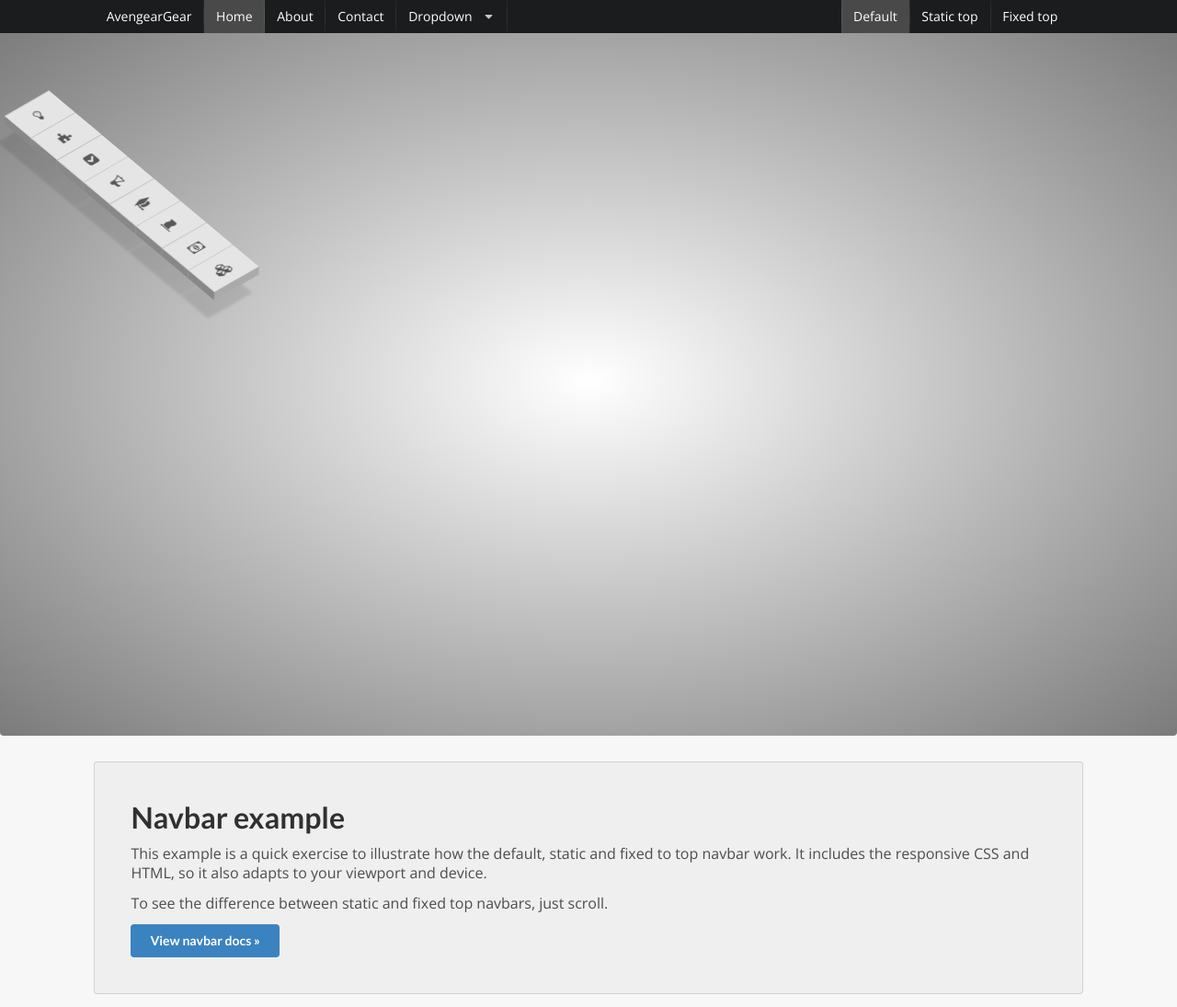
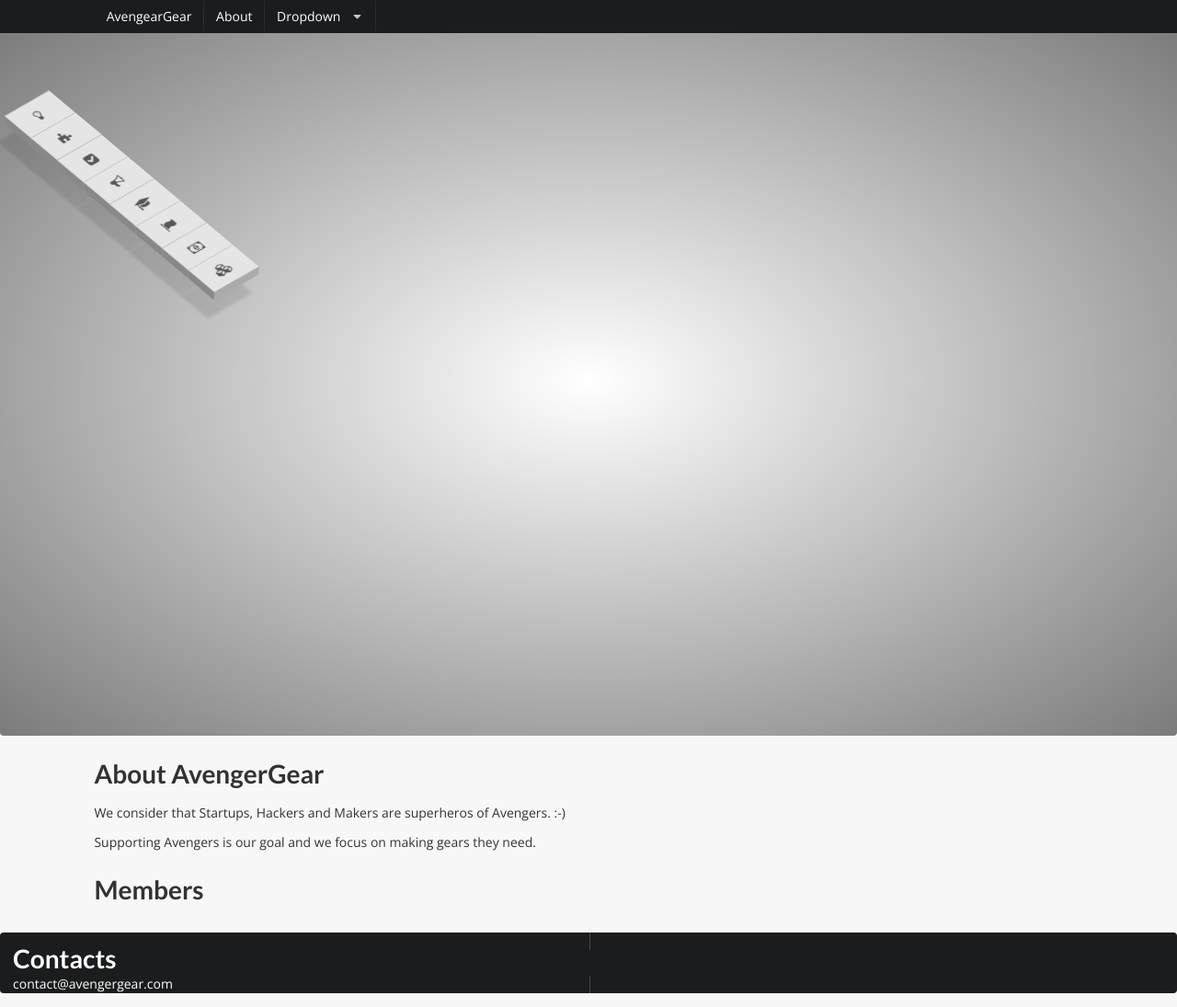
Before and after one commit to AvengerGear/AvengerGear.github.io, a plain HTML site: page index.html in a window 1280 px wide. Shown: the whole page at 92% size. Drawn offline with nearby package versions, Linux system fonts and the light colour scheme; files that its build step writes are made by us from their sources.

Commit message:
add more information

```diff
--- a/index.html
+++ b/index.html
@@ -136,9 +136,7 @@
         <div class="computer tablet only row">
             <div class="ui inverted fixed menu navbar page grid">
                 <a href="#" class="brand item">AvengearGear</a>
-                <a href="" class="active item">Home</a>
                 <a href="" class="item">About</a>
-                <a href="" class="item">Contact</a>
                 <a class="ui dropdown item">Dropdown
                   <i class="dropdown icon"></i>
                   <div class="menu">
@@ -150,11 +148,6 @@
                     <div class="item">One more seperated link</div>
                   </div>
                 </a>
-                <div class="right menu">
-                    <a href="" class="active item">Default</a>
-                    <a href="" class="item">Static top</a>
-                    <a href="" class="item">Fixed top</a>
-                </div>
             </div>
         </div>
         <div class="mobile only row">
@@ -169,7 +162,6 @@
             <div class="ui vertical navbar menu">
                 <a href="" class="active item">Home</a>
                 <a href="" class="item">About</a>
-                <a href="" class="item">Contact</a>
                 <div class="ui item">
                     <div class="text">Dropdown</div>
                     <div class="menu">
@@ -180,11 +172,6 @@
                         <a class="item">Seperated link</a>
                         <a class="item">One more seperated link</a>
                       </div>
-                </div>
-                <div class="menu">
-                    <a href="" class="active item">Default</a>
-                    <a href="" class="item">Static top</a>
-                    <a href="" class="item">Fixed top</a>
                 </div>
             </div>
         </div>
@@ -294,11 +281,34 @@
     <div class="ui page grid">
         <div class="row">
             <div class="column padding-reset">
-                <div class="ui large message">
-                    <h1 class="ui huge header">Navbar example</h1>
-                    <p>This example is a quick exercise to illustrate how the default, static and fixed to top navbar work. It includes the responsive CSS and HTML, so it also adapts to your viewport and device.</p>
-                    <p>To see the difference between static and fixed top navbars, just scroll.</p>
-                    <a href="" class="ui blue button">View navbar docs &raquo;</a>
+                <div class="ui large">
+                    <h1 class="ui huge header">About AvengerGear</h1>
+					<p>We consider that Startups, Hackers and Makers are superheros of Avengers. :-)</p>
+					<p>Supporting Avengers is our goal and we focus on making gears they need.</p>
+                </div>
+            </div>
+        </div>
+        <div class="row">
+            <div class="column padding-reset">
+                <div class="ui large">
+                    <h1 class="ui huge header">Members</h1>
+                </div>
+            </div>
+        </div>
+    </div>
+    <div class="ui grid">
+        <div class="row">
+            <div class="column padding-reset">
+                <div class="ui large primary inverted segment">
+                    <h1 class="ui huge header">Contacts</h1>
+					<div class="ui column grid">
+						<div class="one wide column padding-reset">
+							contact@avengergear.com
+						</div>
+						<div class="ui vertical divider"></div>
+						<div class="three wide column padding-reset">
+						</div>
+					</div>
                 </div>
             </div>
         </div>
```
